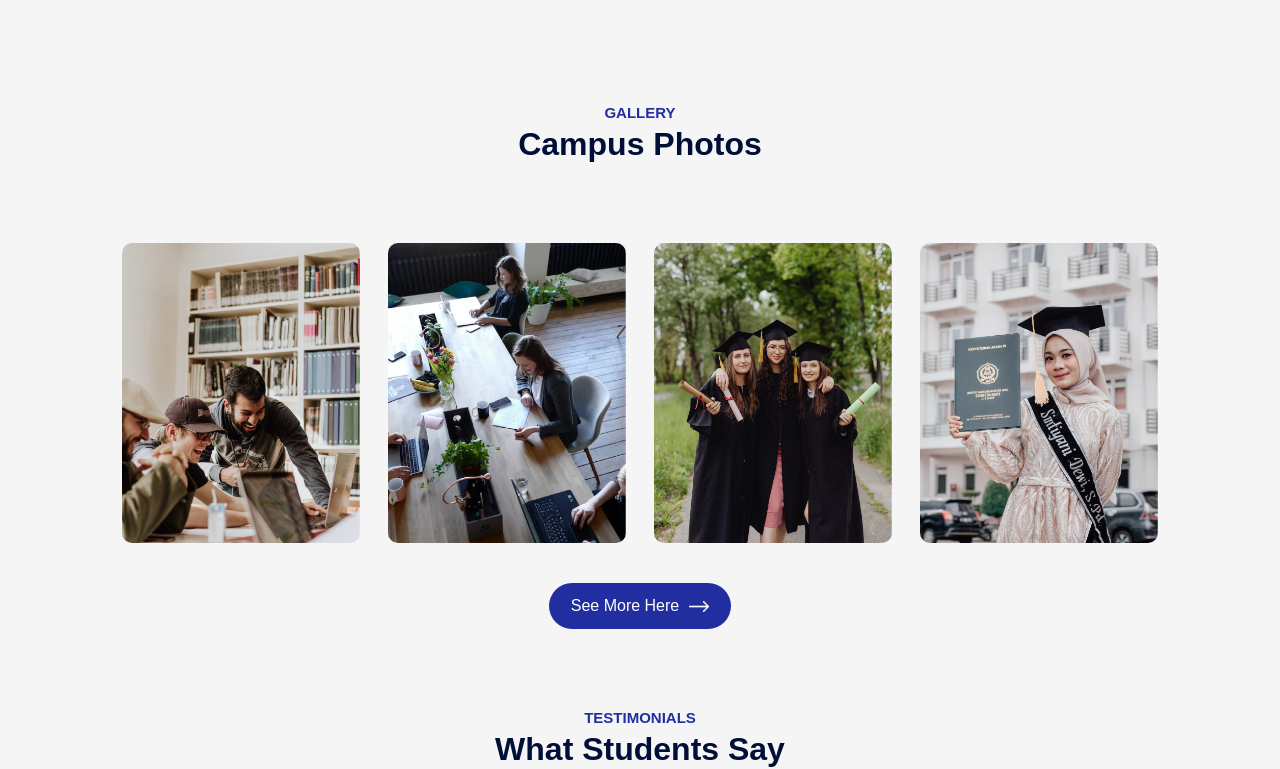
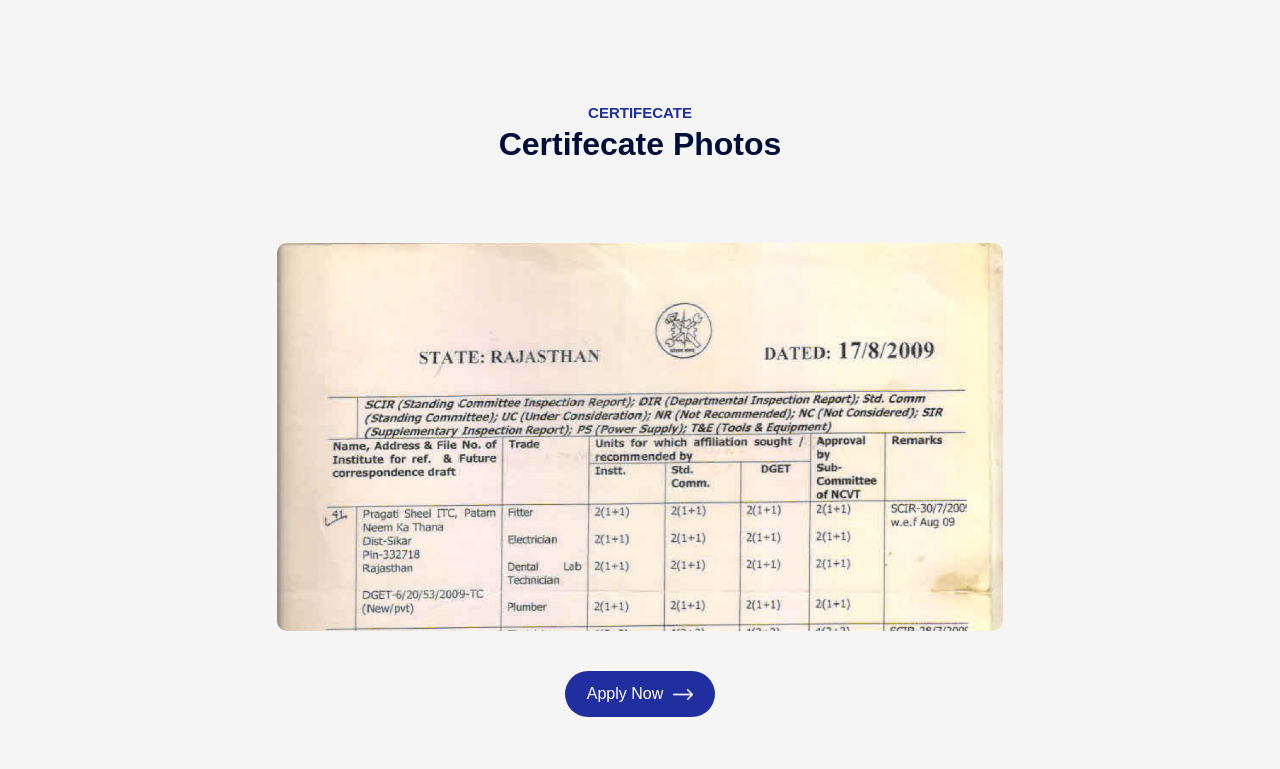
Before and after one commit to YGajender/iti-fe, a React (Vite) app: page / in a window 1280 px wide. Shown: the part 1833-2602 px from the top of the page. Built offline with nearby package versions, Linux system fonts and the light colour scheme; a web font is replaced by a local one.

Commit message:
downlod changes

```diff
--- a/src/App.jsx
+++ b/src/App.jsx
@@ -1,6 +1,7 @@
 import { useState } from "react"
 import About from "./components/ABout/About"
 import Campus from "./components/Campus/Campus"
+import Certifecate from "./components/Certificate/Certifecate"
 import Contact from "./components/Contact/Contact"
 import Footer from "./components/Footer/Footer"
 import Hero from "./components/Hero/Hero"
@@ -9,7 +10,7 @@ import Programs from "./components/Programs/Programs"
 import Testimonials from "./components/Testimonials/Testimonials"
 import Title from "./components/Title/Title"
 import Videoplayer from "./components/VideoPlayer/Videoplayer"
-
+//Certifecate
 
 const App = () => {
   const [playState,setPlayState]=useState(false)
@@ -22,6 +23,8 @@ const App = () => {
     <Title subTitle ='Our Programs' title='What we offer'/>
       <Programs/>
       <About setPlayState={setPlayState}/>
+      <Title subTitle ='Certifecate' title='Certifecate Photos'/>
+      <Certifecate/>
       <Title subTitle ='Gallery' title='Campus Photos'/>
       <Campus/>
       <Title subTitle ='Testimonials' title='What Students Say'/>
--- /dev/null
+++ b/src/components/Certificate/Certifecate.css
@@ -0,0 +1,37 @@
+.campus {
+  margin: 80px auto;
+  width: 90%;
+  text-align: center;
+}
+.gallery {
+  display: flex;
+  align-items: center;
+  justify-content: space-between;
+  margin-bottom: 40px;
+}
+.gallery img {
+  width: 23%;
+  border-radius: 10px;
+}
+
+.certifecate {
+  display: flex;
+  align-items: center;
+  justify-content: center;
+  margin-bottom: 40px;
+}
+.certifecate img {
+  width: 70%;
+  border-radius: 10px;
+}
+/* media */
+
+@media (max-width: 800px) {
+  .gallery {
+    flex-wrap: wrap;
+  }
+  .gallery img {
+    width: 48%;
+    margin-bottom: 25px;
+  }
+}
--- /dev/null
+++ b/src/components/Certificate/Certifecate.jsx
@@ -0,0 +1,29 @@
+import "./Certifecate.css";
+import certifecate from "../../assets/certifecate.jpg";
+import pdfFile from "../../assets/AFFILIATION.pdf";
+import white_arrow from "../../assets/white-arrow.png";
+
+const handleDownload = () => {
+  const link = document.createElement('a');
+  link.href = pdfFile;
+  link.download = 'pdfFile';
+  document.body.appendChild(link);
+  link.click();
+  document.body.removeChild(link);
+};
+const Certifecate = () => {
+
+
+  return (
+    <div className="campus">
+      <div className="certifecate">
+        <img src={certifecate} alt="certifecate" />
+      </div>
+      <button className="btn dark-btn" onClick={handleDownload}>
+        Apply Now <img src={white_arrow} alt="" />
+      </button>
+    </div>
+  );
+};
+
+export default Certifecate;
--- a/src/components/Contact/Contact.jsx
+++ b/src/components/Contact/Contact.jsx
@@ -4,32 +4,59 @@ import mail_icon from '../../assets/mail-icon.png'
 import phone_icon from '../../assets/phone-icon.png'
 import location_icon from '../../assets/location-icon.png'
 import white_arrow from '../../assets/white-arrow.png'
-import React from 'react'
+import React, { useEffect, useState } from 'react'
+
 const Contact = () => {
-  const [result, setResult] = React.useState("");
+  const [result, setResult] = useState("");
+  const [formData, setFormData] = useState({
+    name: "",
+    phone: "",
+    message: ""
+  });
+
+  // Load stored data when the component mounts
+  useEffect(() => {
+    const storedData = localStorage.getItem("contactForm");
+    if (storedData) {
+      setFormData(JSON.parse(storedData));
+    }
+  }, []);
+
+  // Handle input changes and update localStorage
+  const handleInputChange = (event) => {
+    const { name, value } = event.target;
+    const updatedFormData = { ...formData, [name]: value };
+    setFormData(updatedFormData);
+    localStorage.setItem("contactForm", JSON.stringify(updatedFormData));
+  };
 
   const onSubmit = async (event) => {
     event.preventDefault();
     setResult("Sending....");
-    const formData = new FormData(event.target);
 
-    formData.append("access_key", "19faf98e-41d8-42ea-8acf-0ff49e3043e4");
+    const formDataToSend = new FormData();
+    formDataToSend.append("access_key", "19faf98e-41d8-42ea-8acf-0ff49e3043e4");
+    formDataToSend.append("name", formData.name);
+    formDataToSend.append("phone", formData.phone);
+    formDataToSend.append("message", formData.message);
 
     const response = await fetch("https://api.web3forms.com/submit", {
       method: "POST",
-      body: formData
+      body: formDataToSend
     });
 
     const data = await response.json();
 
     if (data.success) {
       setResult("Form Submitted Successfully");
-      event.target.reset();
+      setFormData({ name: "", phone: "", message: "" });
+      localStorage.removeItem("contactForm");
     } else {
       console.log("Error", data);
       setResult(data.message);
     }
   };
+
   return (
     <div className='contact'>
       <div className='contact-col'>
@@ -37,8 +64,8 @@ const Contact = () => {
           Send us a message <img src={message_icon} alt='' />
         </h3>
         <p>
-          Feel free to reach out through contact form or find our contact
-          information below.{' '}
+          Feel free to reach out through the contact form or find our contact
+          information below.
         </p>
         <ul>
           <li>
@@ -61,6 +88,8 @@ const Contact = () => {
           <input
             type='text'
             name='name'
+            value={formData.name}
+            onChange={handleInputChange}
             placeholder='Enter your name'
             required
           />
@@ -68,6 +97,8 @@ const Contact = () => {
           <input
             type='tel'
             name='phone'
+            value={formData.phone}
+            onChange={handleInputChange}
             placeholder='Enter your Mobile number'
             required
           />
@@ -75,6 +106,8 @@ const Contact = () => {
           <textarea
             name='message'
             rows={6}
+            value={formData.message}
+            onChange={handleInputChange}
             placeholder='Enter your message'
             required
           ></textarea>
--- a/src/components/Navbar/Navbar.jsx
+++ b/src/components/Navbar/Navbar.jsx
@@ -46,6 +46,11 @@ const Navbar = () => {
           </Link>
         </li>
         <li>
+          <Link to='testimonials' smooth={true} offset={-260} duration={500}>
+            Certificate
+          </Link>
+        </li>
+        <li>
           <Link
             to='contact'
             smooth={true}
```
Also changed, not shown: src/assets/certifecate.jpg (added), 1 other file (tests, documents, lock files or other folders).
